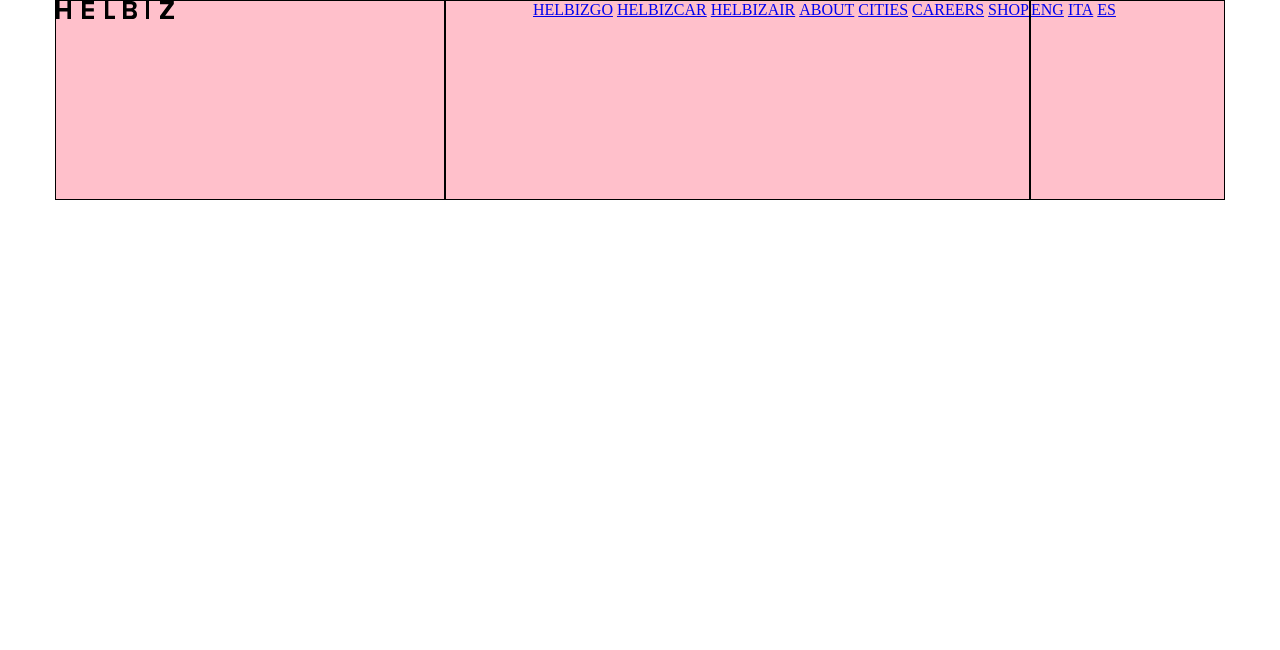
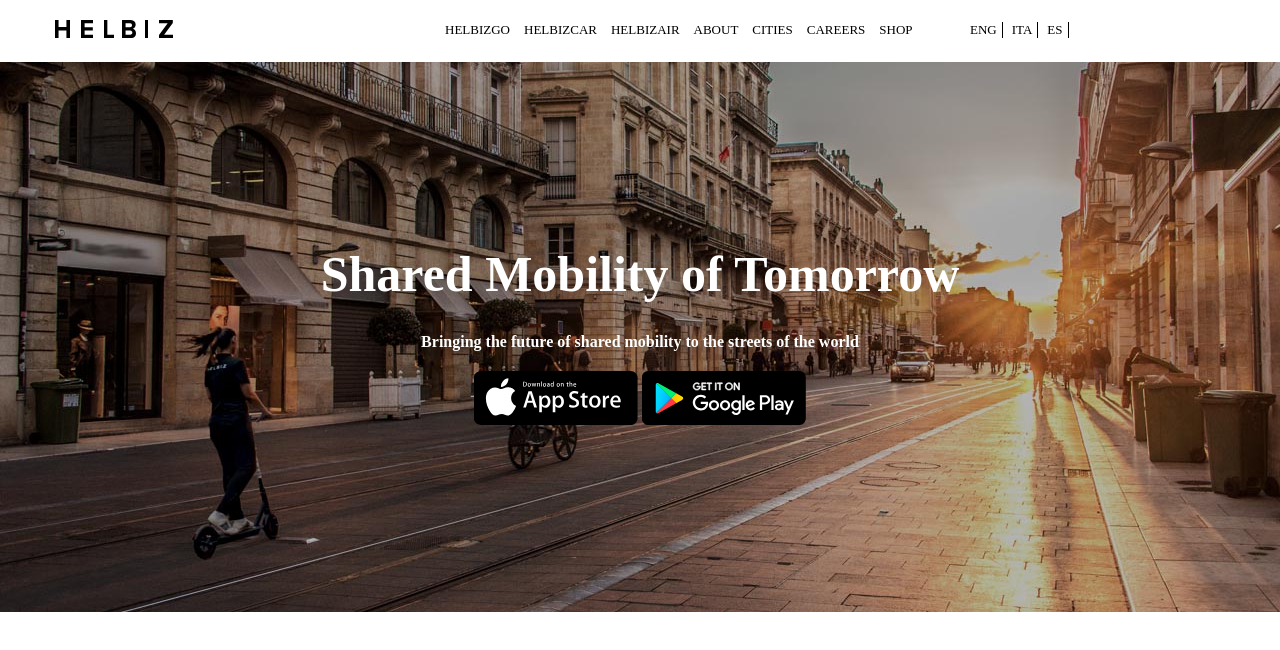
Before and after one commit to danialessi/html-css-helbiz, a plain HTML site: page index.html in a window 1280 px wide. Drawn offline with Linux system fonts and the light colour scheme.

Commit message:
aggiunto jumbotron

```diff
--- a/css/style.css
+++ b/css/style.css
@@ -1,14 +1,56 @@
 /* HEADER  */
 /* top-navbar  */
-.center-nav {
-    text-align: right;
+
+.top-navbar {
+    margin: 20px auto;
 }
 
-.center-nav li,.col-lg-2 li {
-    list-style-type: none;
+.top-navbar li {
     display: inline-block;
     text-transform: uppercase;
+    padding-right: 10px;
+    font-size: 13px;
 }
 
+.top-navbar li a {
+    text-decoration: none;
+    color: black;
+}
+
+.language li {
+    border-right: 1px solid black;
+    padding: 0 5px;
+}
+
+.burger-menu {
+    text-align: right;
+    padding: 0 10px;
+}
+
+/* jumbotron  */
+.jumbotron {
+    height: 550px;
+    background-image: url(../img/hero-bg.jpg);
+    position: relative;
+}
+
+.jumbotron-title {
+    position: absolute;
+    top: 50%;
+    left: 50%;
+    transform: translate(-50%, -50%);
+    color: white;
+    text-align: center;
+}
+
+.jumbotron-title h1 {
+    font-size: 50px;
+    padding-bottom: 30px;
+}
+
+.jumbotron-title p {
+    padding-bottom: 20px;
+}
+/* end jumbotron  */
 /* end top-navbar  */
 /* END HEADER  */
--- a/index.html
+++ b/index.html
@@ -6,10 +6,11 @@
     <meta name="viewport" content="width=device-width, initial-scale=1.0">
     <title>Helbiz</title>
 
+    <link rel="stylesheet" href="https://cdnjs.cloudflare.com/ajax/libs/font-awesome/5.15.2/css/all.min.css">
     <link rel="stylesheet" href="css/12bool.css">
     <link rel="stylesheet" href="css/style.css">
 </head>
-<body class="debug">
+<body>
 
     <!-- HEADER  -->
     <header>
@@ -21,10 +22,14 @@
                     <img src="img/helbiz-new-logo-black.svg" alt="logo-black">
                 </div>
 
+                <!-- navbar-col  -->
+                <nav>
+                    <div class="col-xs-6 col-md-6 col-lg-8">
+
                         <!-- col-center  -->
-                <nav class="container">
-                    <div class="col-xs-6 col-md-6 col-lg-6">
-                        <ul class="center-nav">
+                        <div class="container">
+                            <div class="xs-hidden md-hidden col-lg-8">
+                                <ul>
                                     <li><a href="#">helbizgo</a></li>
                                     <li><a href="#">helbizcar</a></li>
                                     <li><a href="#">helbizair</a></li>
@@ -36,22 +41,40 @@
                             </div>
 
                             <!-- col-right  -->
-                    <div class="col-lg-2">
-                        <ul>
+                            <div class="xs-hidden md-hidden col-lg-4">
+                                <ul class="language">
                                     <li><a href="#">eng</a></li>
                                     <li><a href="#">ita</a></li>
                                     <li><a href="#">es</a></li>
                                 </ul>
                             </div>
+                            <div class="lg-hidden burger-menu"><i class="fas fa-bars"></i></div>
+
+                        </div>
+
+                    </div>
                 </nav>
+            </div>
+        </div>
         <!-- end top-navbar  -->
 
+        <!-- jumbotron  -->
+        <div class="jumbotron">
+            <div class="jumbotron-title">
+            <h1>Shared Mobility of Tomorrow</h1>
+            <p><strong>Bringing the future of shared mobility to the streets of the world</strong></p>
+            <a href="#"><img src="img/header-app-store-badge.svg" alt="appstore"></a>
+            <a href="#"><img src="img/header-google-play-badge.svg" alt="googleplay"></a>
             </div>
         </div>
+        <!-- end jumbotron  -->
+    </header>
+    <!-- END HEADER  -->
 
-    </header>
 
-    <!-- END HEADER  -->
+
+
+
 
 
 </body>
```
Lines whose indentation alone changed are shown as unchanged.
